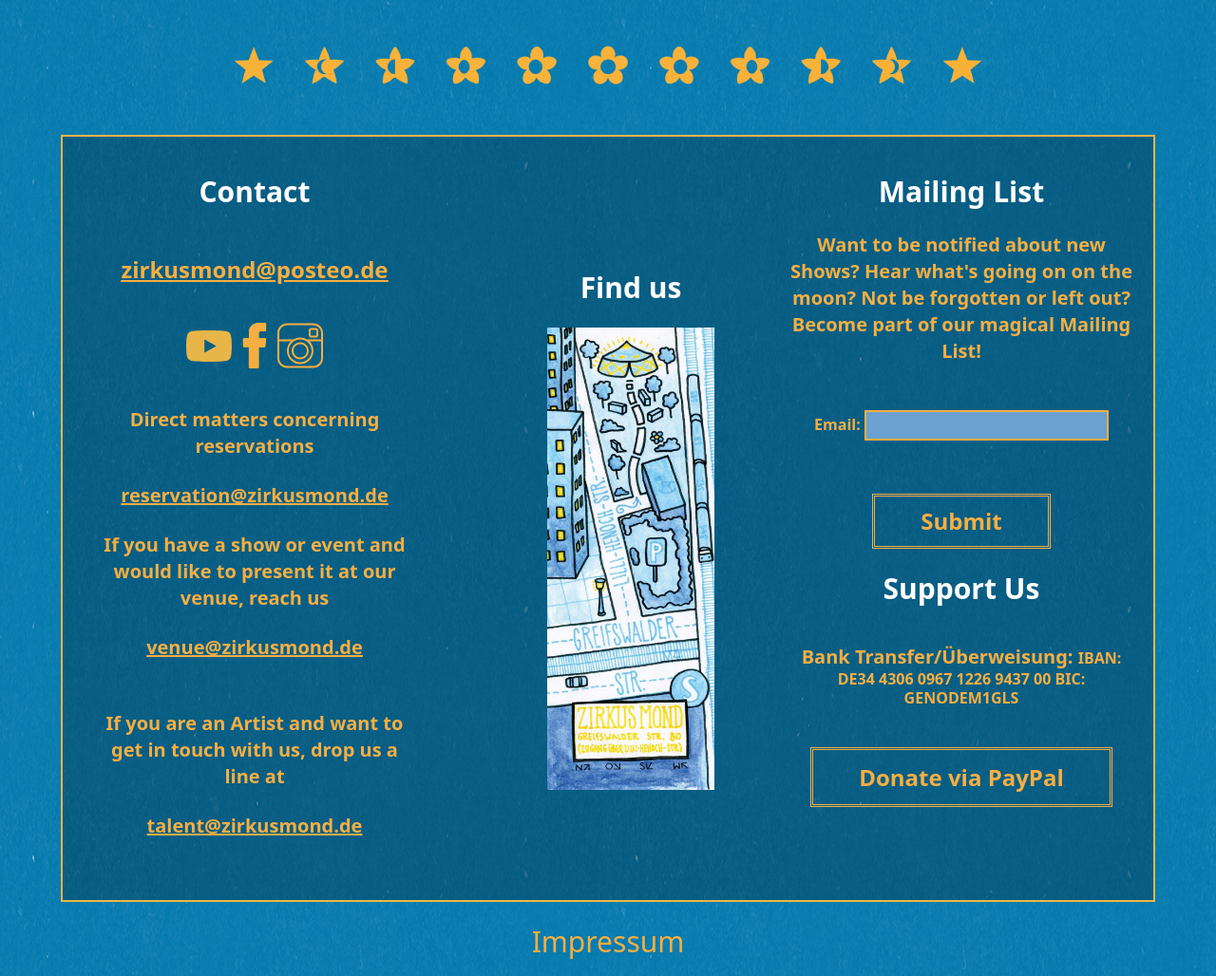
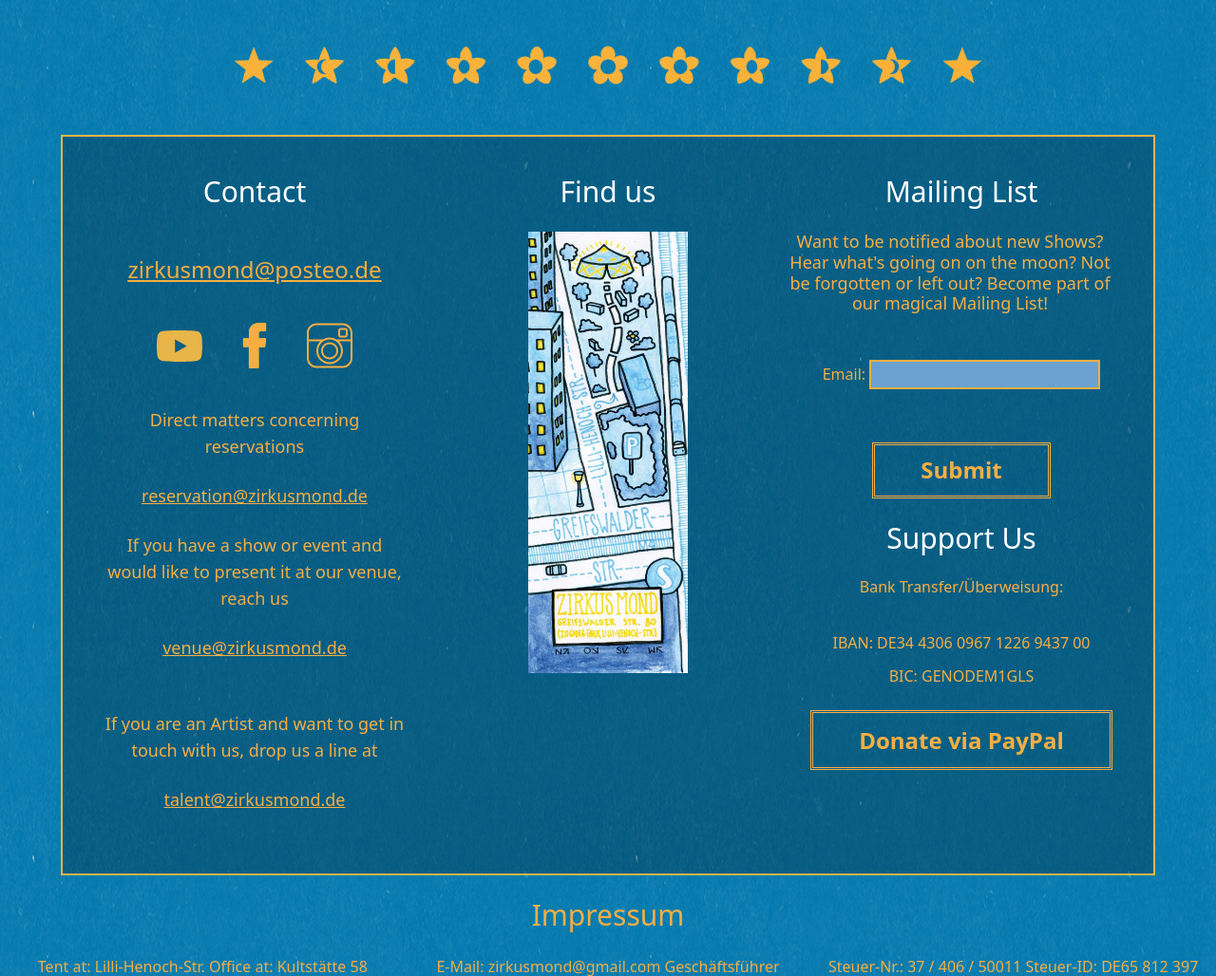
Before and after one commit to philippeducasse/zirkusmond, a Django app: template templates/index.html in a window 1280 px wide. Shown: the part 1973-3001 px from the top of the page at 95% size. Run offline with Django 3.2, Linux system fonts and the light colour scheme; the template is opened without the code that fills it, so the values that code supplies are empty; some libraries are stand-ins or nearby versions; grey boxes are pictures that could not be loaded.

Commit message:
fixed last container design

```diff
--- a/static/zm/design.css
+++ b/static/zm/design.css
@@ -66,7 +66,6 @@ body {
     background-color: #00000040;
     border: 2px solid #E7B548;
     text-align: center;
-    font-weight: bold;
     color:  #f6ae42;
     line-height: 1.2;
 }
@@ -169,9 +168,6 @@ a.card-link  {
     background-color: #00000040; */
 }
 
-.ls-iban {
-    padding: 1em;
-}
 
 .form label {
     display: block;
--- a/templates/container_last.html
+++ b/templates/container_last.html
@@ -9,7 +9,7 @@
                     <div class="text-xl md:text-2xl my-6 underline">
                         <a href="mailto:zirkusmond@posteo.de">zirkusmond@posteo.de</a>
                     </div>
-                    <div class="flex justify-center items-center py-4">
+                    <div class="flex justify-evenly items-center py-4">
                         <a href="https://www.youtube.com/channel/UCa4CK1Fl7ZpTA6mz04wH6CA">
                             <img class="w-12" src="{% static 'zm/icons/youtube.svg' %}" alt="YouTube">
                         </a>
@@ -23,23 +23,23 @@
                 </div>
             </div>
             <div class="office-contact flex ">
-                <p class="text-lg md:text-xl p-6">
+                <p class="text-lg p-6">
                     Direct matters concerning reservations <a class="block my-6 underline" href="mailto:reservation@zirkusmond.de">reservation@zirkusmond.de</a> If you have a show or event and would like to present it at our venue, reach us <a  class="block my-6 underline" href="mailto:venue@zirkusmond.de">venue@zirkusmond.de</a><br>
                     If you are an Artist and want to get in touch with us, drop us a line at <a class="block my-6 underline" href="mailto:talent@zirkusmond.de">talent@zirkusmond.de</a>
                 </p>
             </div>
         </div>
-        <div class="my-auto lg:w-1/3 flex justify-center">
-            <div class="lg:w-3/5 w-4/5 lg:pl-12">
+        <div class="my lg:w-1/3 flex justify-center">
+            <div class="lg:w-3/5 w-4/5">
                 <h2 class="my-6 text-3xl text-white">Find us</h2>
-                <img class="zirkus-map" src="/static/zm/img/map.jpeg" alt="Der Zirkus liegt in der Nähe der Lili-Henoch-Str.">
+                <img class="w-9/12 m-auto" src="/static/zm/img/map.jpeg" alt="Der Zirkus liegt in der Nähe der Lili-Henoch-Str.">
             </div>
 
         </div>
 
         <div class="last-blocks text-center lg:w-1/3">
-            <h2 class="text-center text-3xl text-white my-6">Mailing List</h2>
-            <p class="office-contact text-lg md:text-xl">
+            <h2 class="text-center text-3xl  my-6 text-white">Mailing List</h2>
+            <p class="office-contact text-lg lg:pr-6">
                 Want to be notified about new Shows? Hear what's going on on the moon? Not be forgotten or left out? Become part of our magical Mailing List!
             </p>
             <div class="my-6">
@@ -55,9 +55,9 @@
             <div class="last-blocks pb-6">
                 <h2 class="text-3xl text-white">Support Us</h2>
                 <div class="ls-iban my-6 text-center">
-                    <h2 class="my-6 inline text-md md:text-xl my-4">Bank Transfer/Überweisung: </h2>
-                    <p class="lg:inline text-md py-4">IBAN: DE34 4306 0967 1226 9437 00 </p>
-                    <p class="lg:inline text-md">BIC: GENODEM1GLS</p>
+                    <h2 class="my-6 text-md  my-4">Bank Transfer/Überweisung: </h2>
+                    <p class=" py-4">IBAN: DE34 4306 0967 1226 9437 00 </p>
+                    <p class="text-md">BIC: GENODEM1GLS</p>
                 </div>
                 <div class="ls-betterplace">
                     <a href="https://www.paypal.com/donate?hosted_button_id=AA2ZBHH6JHX9E" class="button" id="donate-btn">Donate via PayPal</a>
```
Also changed, not shown: static/zm/tailwind.css.
